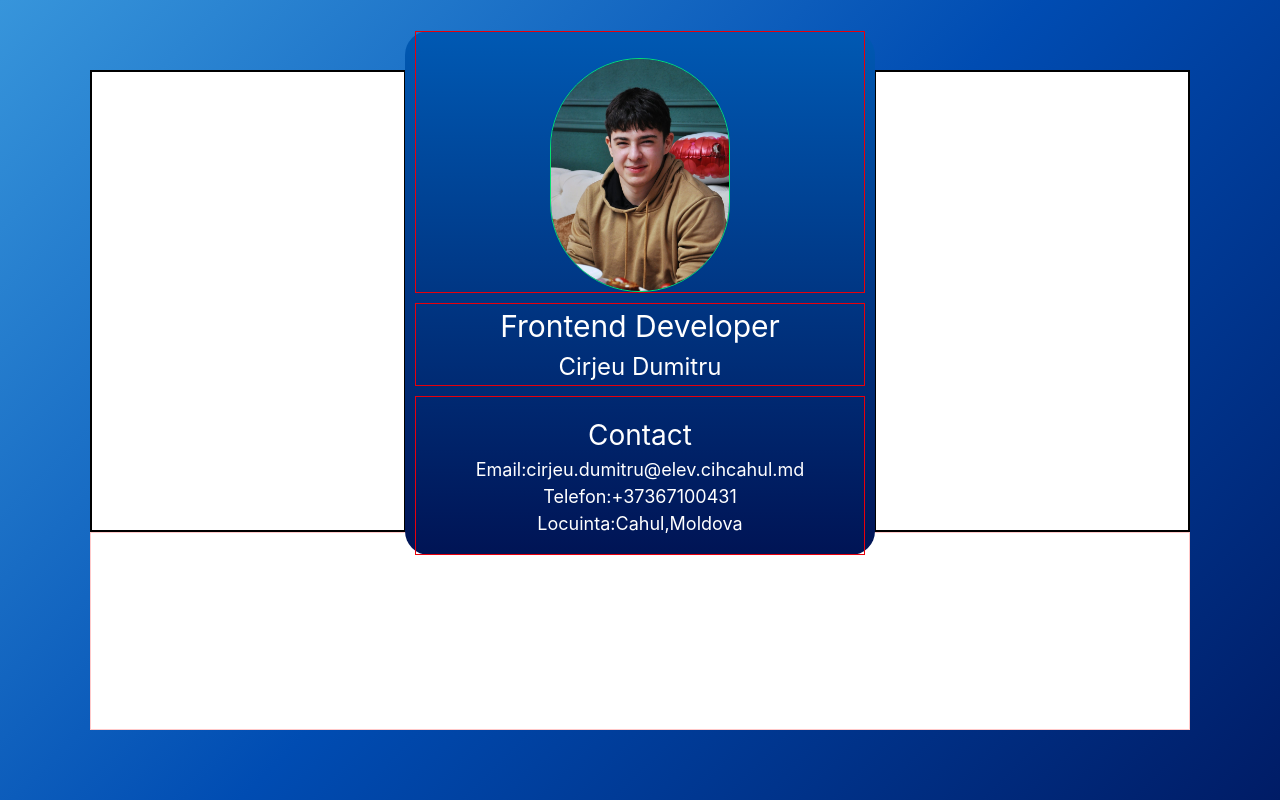
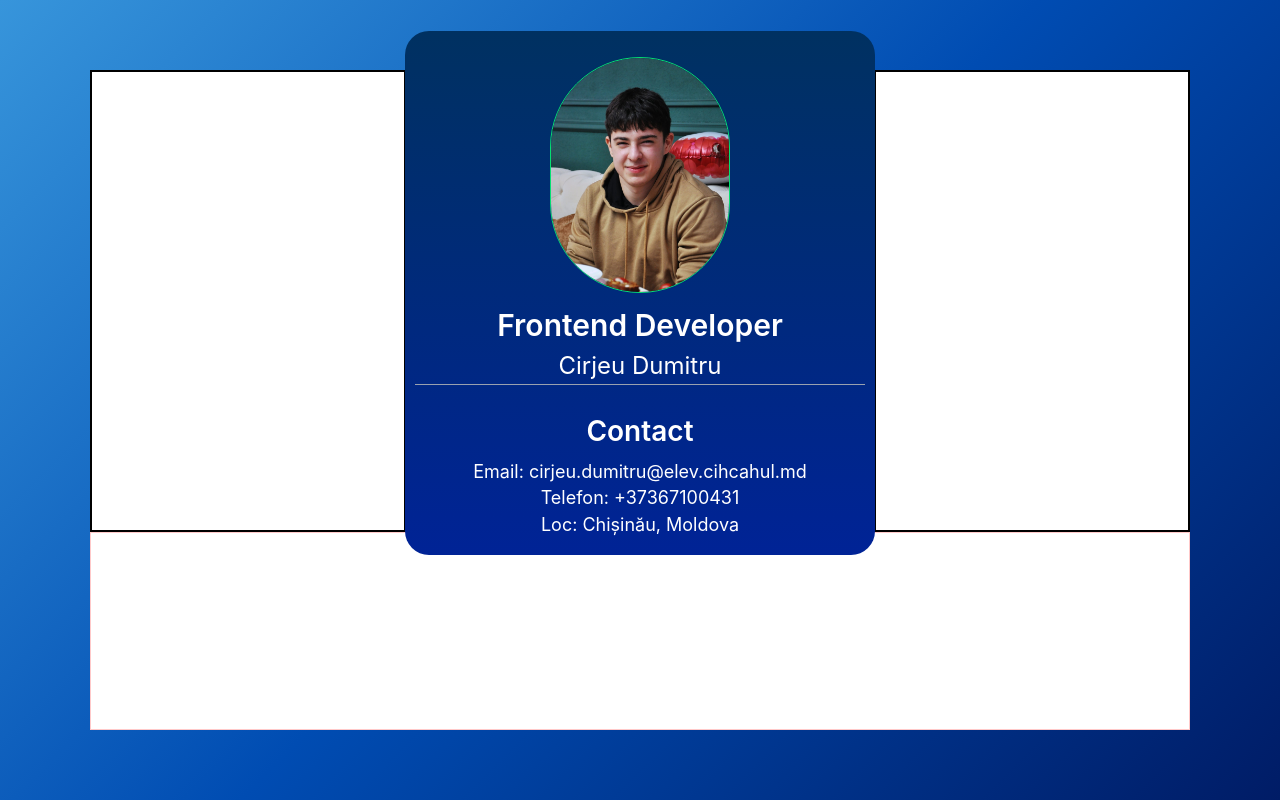
Before and after one commit to pokmanic1/CV, a React (Vite) app: page / in a window 1280 px wide. Built offline with nearby package versions, Linux system fonts and the light colour scheme.

Commit message:
modificari la sectiunea personala

```diff
--- a/src/index.css
+++ b/src/index.css
@@ -26,7 +26,7 @@
 
 
 @utility gradient-secundar {
-    background: linear-gradient(to bottom, #0059B3, #001455);
+    background: linear-gradient(to bottom, #003161, #002396);
 }
 
 
--- a/src/pagini/Hero.jsx
+++ b/src/pagini/Hero.jsx
@@ -27,29 +27,38 @@ const Hero = () => {
 
 
 
-                            <div className='border border-red-600 w-full h-[50%] flex items-end justify-center'>
+                            <div className='  w-full h-[50%] flex items-end justify-center'>
                                 <img src="/public/IMG-20260220-WA0000.jpg" className='h-[90%] w-[40%] bg-center object-cover rounded-full  border border-green-400' alt="" />
                             </div>
 
 
 
 
-                            <div className='border border-red-600 w-full text-center h-[20%]'>
-                                <h1 className='w-full text-center text-white text-[30px]'>Frontend Developer</h1>
+                            <div className=' w-full text-center h-[20%] border-b border-gray-400 '>
+                                <h1 className='w-full text-center text-white text-[30px] font-semibold'>Frontend Developer</h1>
                                 <h1 className='w-full text-center text-white text-[24px]'>Cirjeu Dumitru</h1>
 
                             </div>
 
 
-                            <div className='col-center border border-red-600 w-full h-[40%]'>
+                            <div className='w-full h-[40%] flex flex-col justify-center items-center gap-1'>
+                                <h1 className='text-center text-white text-[28px] font-semibold leading-tight mb-2'>
+                                    Contact
+                                </h1>
 
-                                <h1 className='w-full text-center text-white text-[28px]'>Contact</h1>
-                                <h1 className='w-full text-center text-white text-[18px]'>Email:cirjeu.dumitru@elev.cihcahul.md</h1>
-                                <h1 className='w-full text-center text-white text-[18px]'>Telefon:+37367100431</h1>
-                                <h1 className='w-full text-center text-white text-[18px]'>Locuinta:Cahul,Moldova</h1>
+                                <a href='mailto:cirjeu.dumitru@elev.cihcahul.md' className='block text-center text-white text-[18px] hover:underline leading-tight'>
+                                    Email: cirjeu.dumitru@elev.cihcahul.md
+                                </a>
 
+                                <a href='tel:+37367100431' className='block text-center text-white text-[18px] hover:underline leading-tight'>
+                                    Telefon: +37367100431
+                                </a>
 
+                                <p className='text-center text-white text-[18px] leading-tight'>
+                                    Loc: Chișinău, Moldova
+                                </p>
                             </div>
+
 
 
 
```
